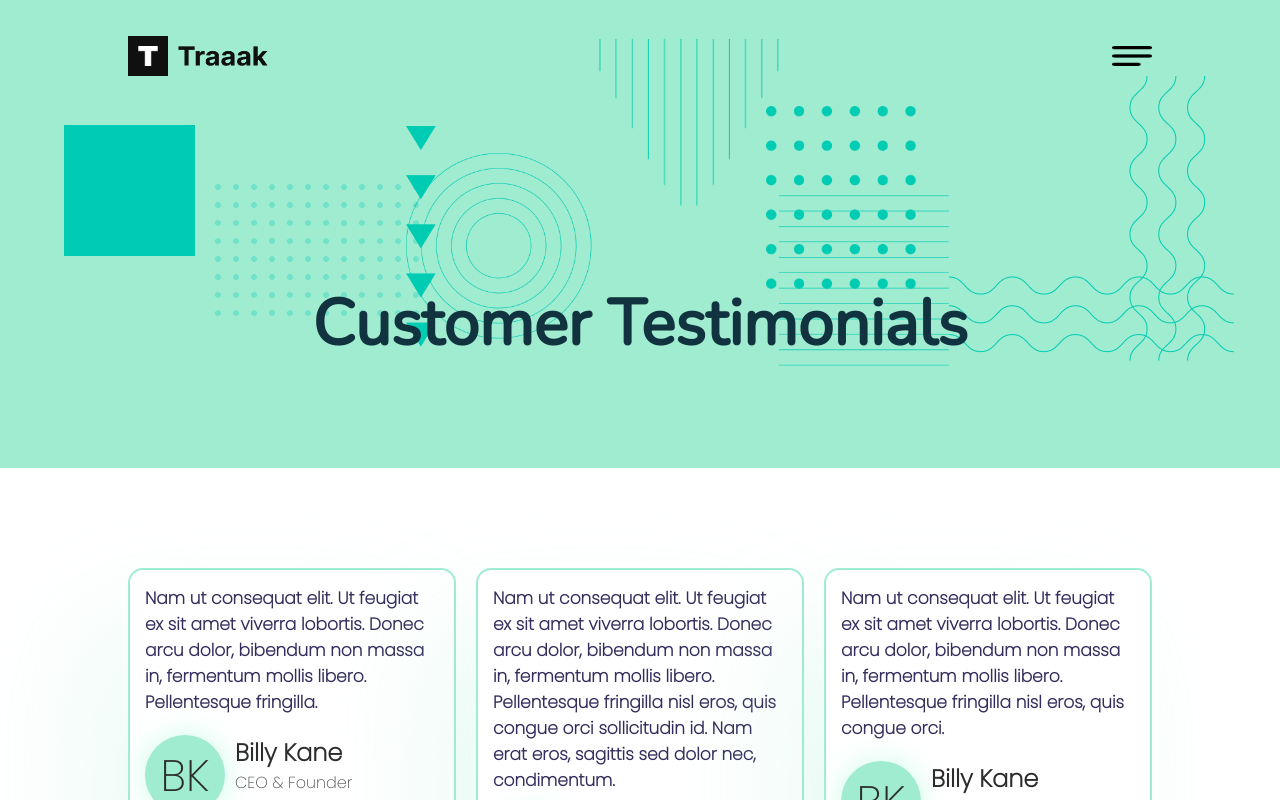
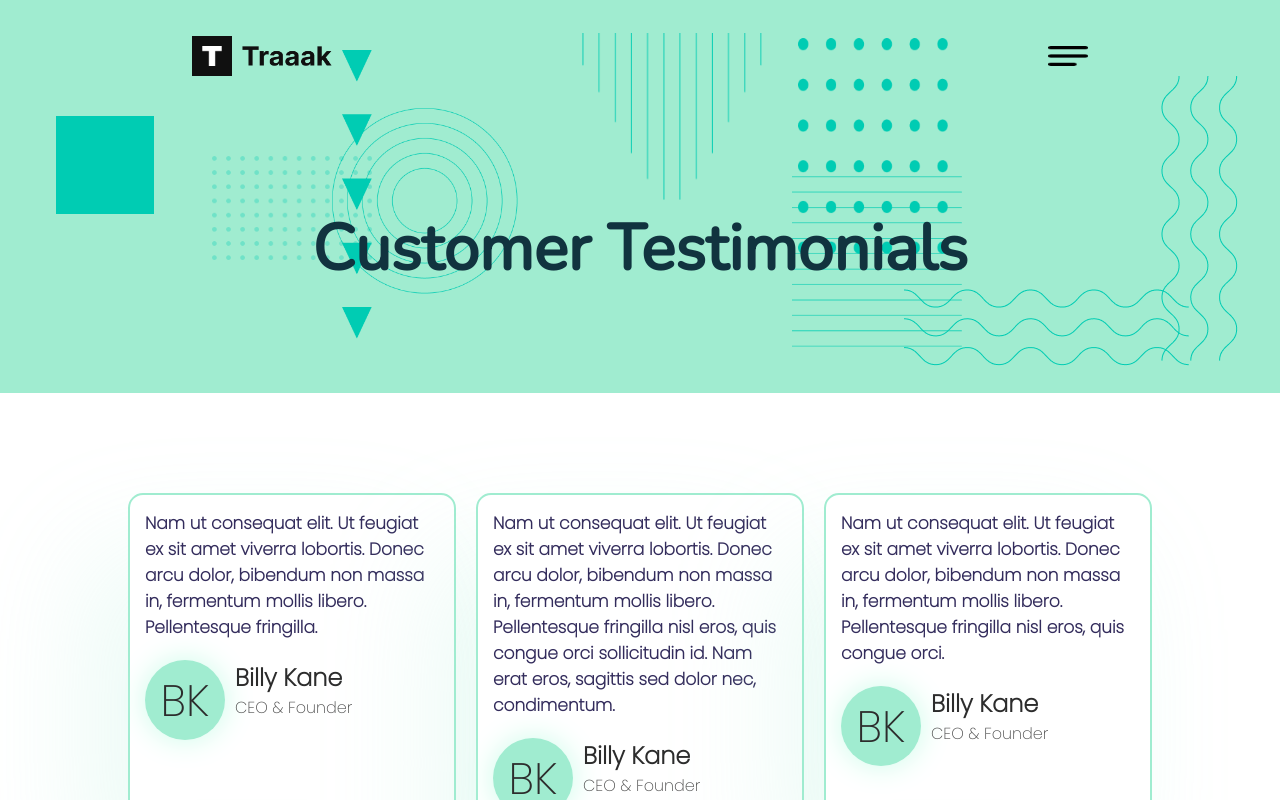
Before and after one commit to Sardar-Ali-Murad/traaak, a React (Vite) app: page /testimonials in a window 1280 px wide. Shown: the top 800 px of the page. Built offline with nearby package versions, Linux system fonts and the light colour scheme; a web font is replaced by a local one.

Commit message:
styling th navbar

```diff
--- a/src/components/CommonComponents/Navbar.css
+++ b/src/components/CommonComponents/Navbar.css
@@ -3,48 +3,74 @@
 }
 
 .navBarIcons {
-  width: 80%;
+  /* width: 80%; */
+  width: 70%;
   margin-left: 50%;
   transform: translateX(-50%);
   padding-top: 36px;
 }
 
 .navbarImages {
-  width: 90%;
+  width: 95%;
   margin-left: 50%;
   transform: translateX(-50%);
-  padding-bottom: 100px;
+  padding-bottom: 25px;
   /* padding-top: 100px; */
 }
 
 .navbarImg2 {
-  position: relative;
+  /* position: relative;
   top: 40px;
   left: 20px;
+  z-index: -2; */
+  position: relative;
+top: -16px;
+left: 82px;
 z-index: -2;
+width: 160px;
 }
 .navbarImg1 {
+  /* position: relative;
+  top: -20px; */
   position: relative;
-  top: -20px;
+top: -62px;
+width: 98px;
+left: 2%;
 }
 .navbarImg3 {
-  position: absolute;
+  /* position: absolute;
   right: 780px;
   top: 50px;
   width: 30px;
+  z-index: -2; */
+  position: absolute;
+right: 876px;
+top: -26px;
+width: 30px;
 z-index: -2;
+height: 289px;
 }
 .navbarImg7 {
-  position: absolute;
+  /* position: absolute;
   right: 300px;
   top: 30px;
   width: 150px;
+  z-index: -2; */
+  position: absolute;
+right: 300px;
+top: -38px;
+width: 150px;
 z-index: -2;
+height: 216px;
 }
 .navbarImg8 {
+  /* position: absolute;
+  top: 200px;
+  z-index: -2; */
   position: absolute;
-  top: 200px;
 z-index: -2;
+right: 59px;
+top: 93%;
 }
 .navbarImg9 {
   position: absolute;
@@ -52,23 +78,37 @@
   z-index: -2;
 }
 .navbarImg5 {
-  position: relative;
+  /* position: relative;
   top: -70px;
   width: 180px;
+  z-index: -2; */
+  position: relative;
+top: -76px;
+width: 180px;
 z-index: -2;
+right: -92px;
 }
 .navbarImg6 {
-  position: relative;
+  /* position: relative;
   top: 90px;
   width: 170px;
+  z-index: -2; */
+  position: relative;
+top: 71px;
+width: 170px;
 z-index: -2;
+right: -122px;
 }
 .navbarImg4 {
-  position: relative;
-  /* top: -160px; */
+  /* position: relative;
   width: 200px;
   top: 70px;
+  z-index: -2; */
+  position: relative;
+width: 200px;
+top: 25px;
 z-index: -2;
+left: 35px;
 }
 
 .NavHeader {
```
Lines whose indentation alone changed are shown as unchanged.
